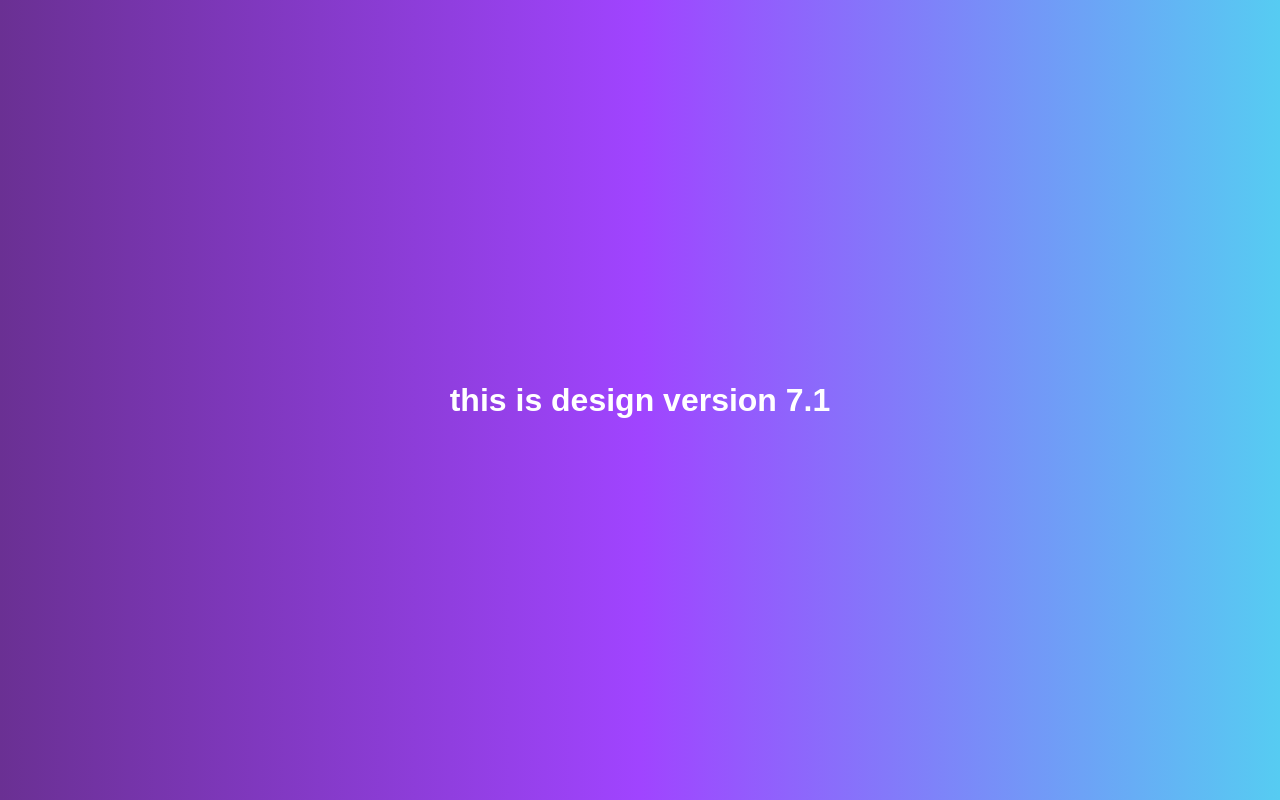
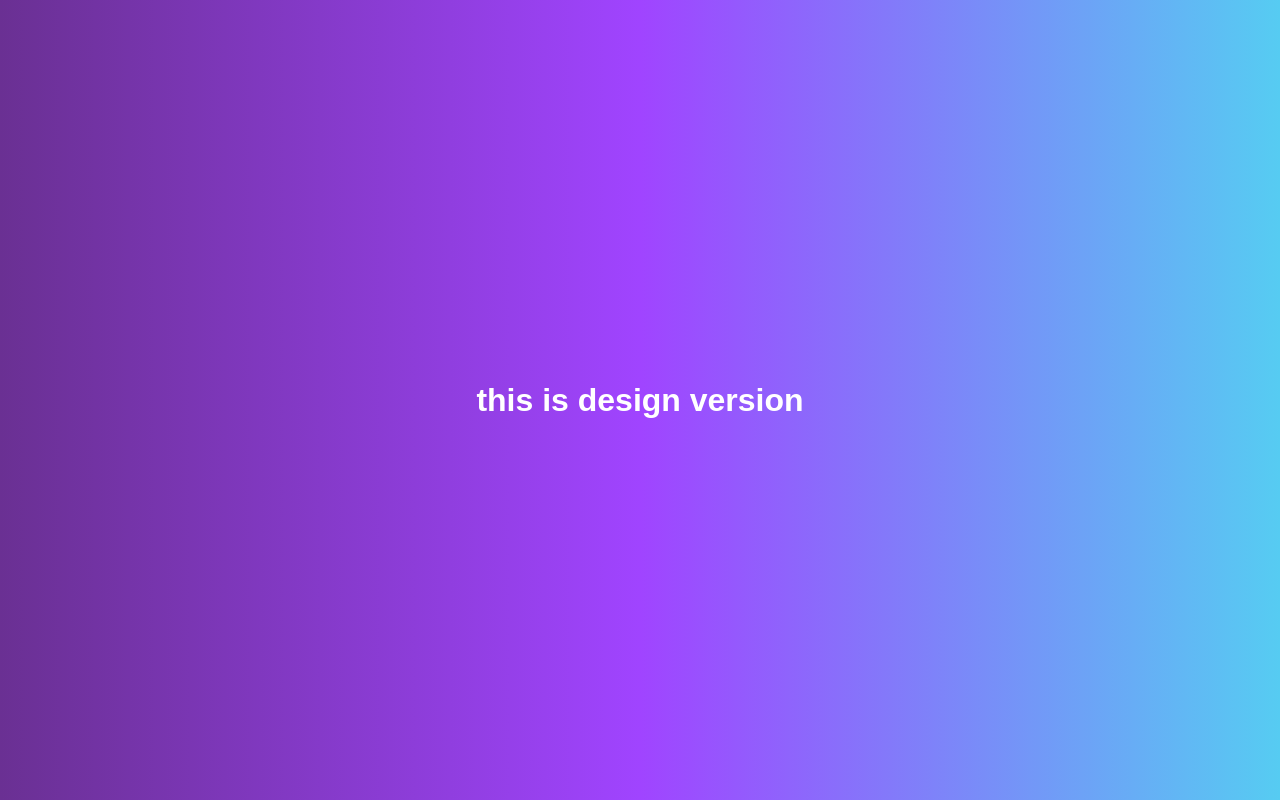
Before and after one commit to maithilif/myrepo, a plain HTML site: page index.html in a window 1280 px wide. Drawn offline with Linux system fonts and the light colour scheme.

Commit message:
this v12

```diff
--- a/index.html
+++ b/index.html
@@ -8,6 +8,6 @@
     <title>Document</title>
 </head>
 <body>
-    <h1>this is design version 7.1</h1>
+    <h1>this is design version </h1>
 </body>
 </html>
```
